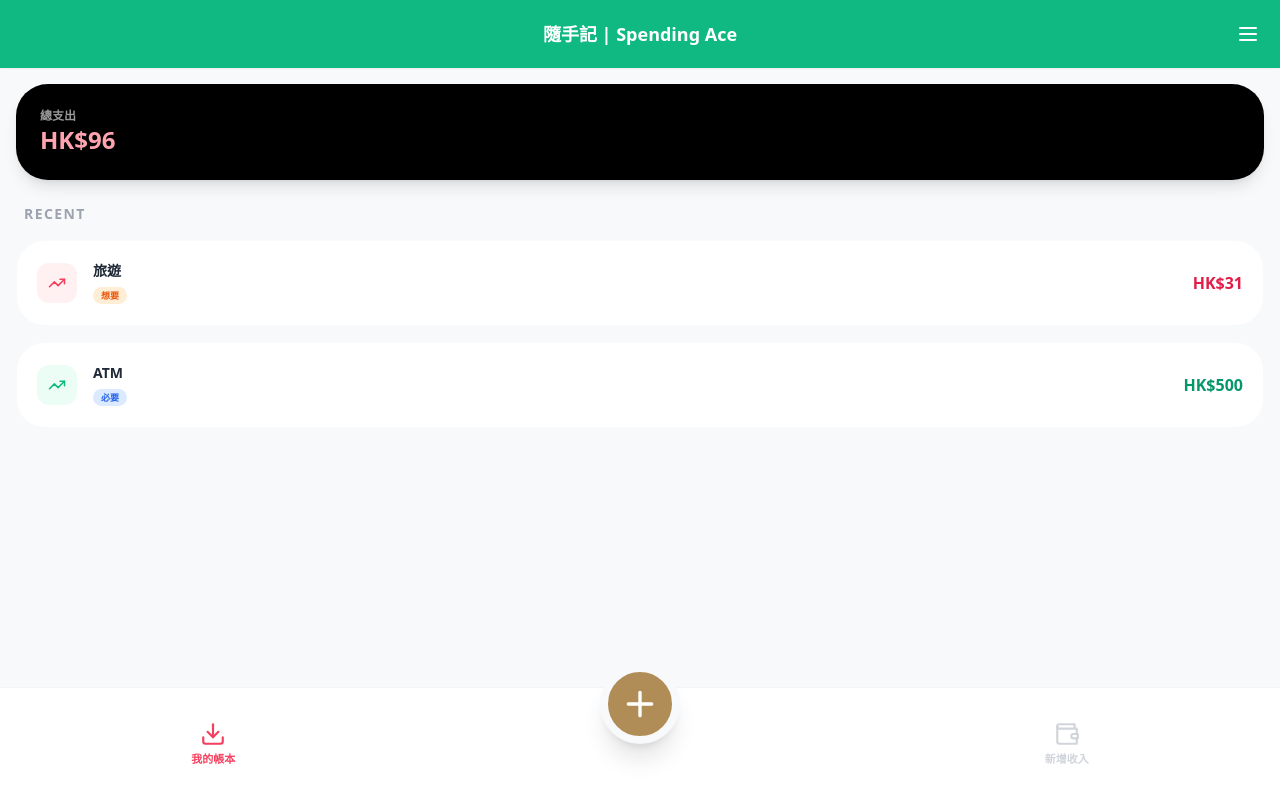
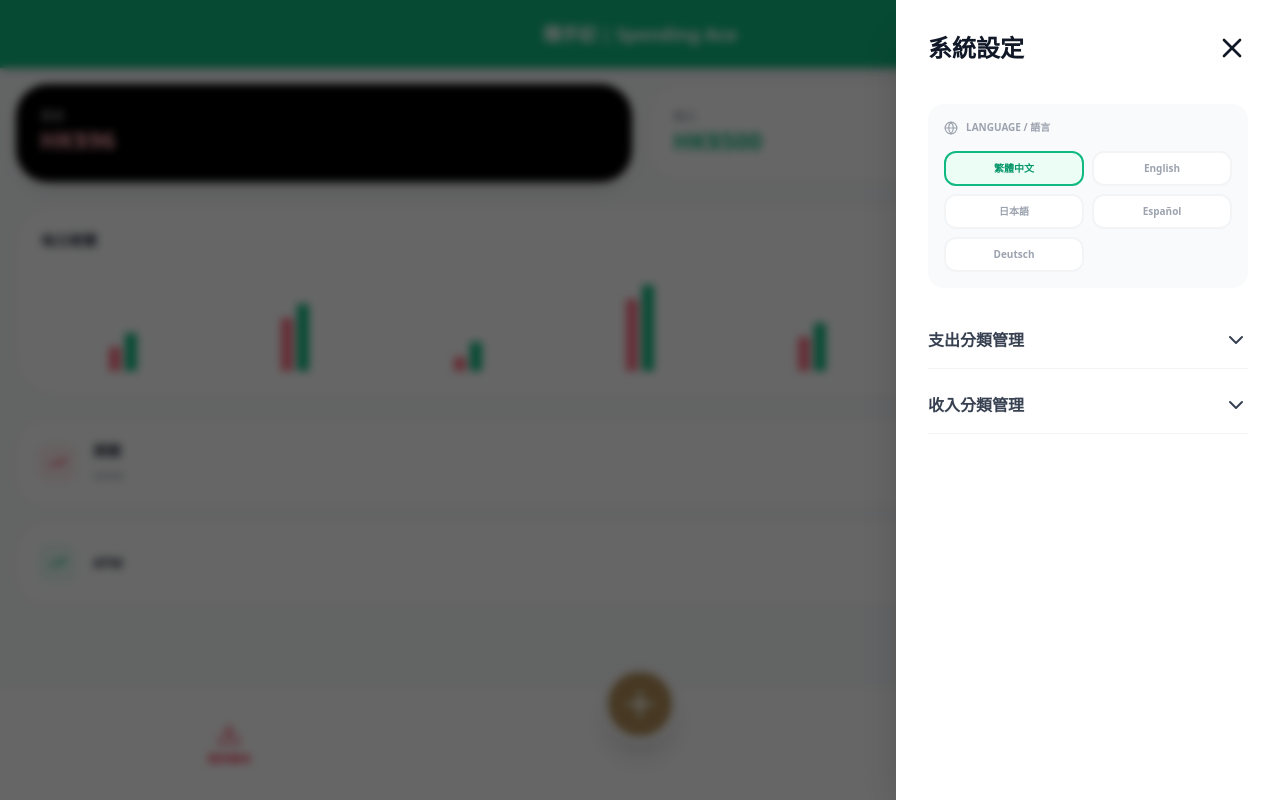
Before and after one commit to nattoisemobileai-max/mymoney, a React (Create React App) app: page / in a window 1280 px wide. Both pictures are taken after a click on the button 1240 px from the left and 34 px from the top of the page. Built offline with nearby package versions, Linux system fonts and the light colour scheme.

Commit message:
Update App.js

```diff
--- a/src/App.js
+++ b/src/App.js
@@ -1,6 +1,6 @@
 import React, { useState } from 'react';
 import {
-  Download, Wallet, Plus, X, ChevronLeft, Menu,
+  Download, Wallet, Plus, X, ChevronLeft, ChevronRight, Menu,
   Trash2, TrendingUp, Globe, ChevronDown, ChevronUp, Check
 } from 'lucide-react';
 
@@ -9,16 +9,16 @@ const App = () => {
   const [showInputPage, setShowInputPage] = useState(false);
   const [inputType, setInputType] = useState('expense');
   const [showSettingsModal, setShowSettingsModal] = useState(false);
-  const [selectedRecord, setSelectedRecord] = useState(null);
 
+  // 分類展開狀態
   const [expandExp, setExpandExp] = useState(false);
   const [expandInc, setExpandInc] = useState(false);
 
-  // 表單數據狀態
+  // 表單數據
   const [formData, setFormData] = useState({
-    amount: '',
+    amount: '0',
     category: '旅遊',
-    nature: 'essential', // 'essential' (必要) or 'desire' (想要)
+    nature: 'essential', // 僅支出使用
     note: '',
     date: '2026-05-04'
   });
@@ -31,56 +31,68 @@ const App = () => {
   });
 
   const [records, setRecords] = useState([
-    { type: 'expense', amount: 31, category: '旅遊', nature: 'desire', id: 1, date: '2026-04-21' },
-    { type: 'income', amount: 500, category: 'ATM', nature: 'essential', id: 5, date: '2026-04-21' }
+    { type: 'expense', amount: 31, category: '旅遊', nature: 'desire', id: 1, date: '2026-05-04' },
+    { type: 'income', amount: 500, category: 'ATM', nature: 'essential', id: 5, date: '2026-05-04' }
   ]);
 
   const handleSave = () => {
-    if (!formData.amount || parseFloat(formData.amount) <= 0) {
-      alert("請輸入有效金額");
-      return;
-    }
-    const newRecord = {
-      ...formData,
-      type: inputType,
-      amount: Number(formData.amount),
-      id: Date.now()
-    };
+    const newRecord = { ...formData, type: inputType, amount: Number(formData.amount), id: Date.now() };
     setRecords([newRecord, ...records]);
     setShowInputPage(false);
-    setFormData({ amount: '', category: '旅遊', nature: 'essential', note: '', date: '2026-05-04' });
+    setFormData({ amount: '0', category: '旅遊', nature: 'essential', note: '', date: '2026-05-04' });
   };
 
   return (
     <div className="min-h-screen bg-[#F8F9FB] text-gray-900 pb-32 font-sans select-none overflow-x-hidden">
 
       {/* Header */}
-      <div className="bg-emerald-500 text-white p-5 sticky top-0 z-50 flex justify-between items-center shadow-sm">
+      <div className="bg-emerald-500 text-white p-5 sticky top-0 z-50 flex justify-between items-center shadow-md">
         <div className="w-10"></div>
         <h1 className="font-bold text-lg">{currentSettings.appName}</h1>
         <button onClick={() => setShowSettingsModal(true)} className="w-10 flex justify-end active:scale-90"><Menu size={24} /></button>
       </div>
 
-      {/* 主頁內容 (統計圖表) */}
+      {/* 主頁 (顯示 Bar Chart) */}
       {activeTab === 'home' && !showInputPage && (
         <main className="p-4 space-y-6 animate-in fade-in">
-          {/* ... (此處保留之前的 Bar Chart 與環狀圖代碼，為簡潔隱藏) ... */}
-          <div className="bg-black text-white p-6 rounded-[2rem] shadow-lg">
-            <p className="text-xs font-bold opacity-60">總支出</p>
-            <p className="text-2xl font-black text-rose-300">HK$96</p>
+          <div className="grid grid-cols-2 gap-4">
+            <div className="bg-black text-white p-6 rounded-[2rem] shadow-lg">
+              <p className="text-xs font-bold opacity-60">支出</p>
+              <p className="text-2xl font-black text-rose-300">HK$96</p>
+            </div>
+            <div className="bg-white p-6 rounded-[2rem] border border-gray-100 shadow-sm">
+              <p className="text-xs font-bold text-gray-400">收入</p>
+              <p className="text-2xl font-black text-emerald-500">HK$500</p>
+            </div>
+          </div>
+
+          {/* 每日概覽 Bar Chart (還原) */}
+          <div className="bg-white p-6 rounded-[2.5rem] shadow-sm border border-gray-50">
+            <div className="flex justify-between items-center mb-6">
+              <h3 className="text-sm font-black text-gray-700">每日概覽</h3>
+              <div className="flex gap-4 text-[10px] font-bold">
+                <span className="flex items-center gap-1"><div className="w-2 h-2 rounded-full bg-rose-500"></div> 支出</span>
+                <span className="flex items-center gap-1"><div className="w-2 h-2 rounded-full bg-emerald-500"></div> 收入</span>
+              </div>
+            </div>
+            <div className="h-24 flex items-end justify-around gap-2">
+              {[40, 70, 30, 90, 50, 60, 45].map((h, i) => (
+                <div key={i} className="flex gap-1 items-end h-full">
+                  <div className="w-3 bg-rose-400 rounded-t-sm" style={{ height: `${h-15}%` }}></div>
+                  <div className="w-3 bg-emerald-500 rounded-t-sm" style={{ height: `${h}%` }}></div>
+                </div>
+              ))}
+            </div>
           </div>
 
           <div className="space-y-4">
-            <h3 className="text-sm font-black text-gray-400 px-2 uppercase tracking-widest">Recent</h3>
             {records.map(record => (
-              <div key={record.id} onClick={() => setSelectedRecord(record)} className="bg-white p-5 rounded-[1.8rem] flex justify-between items-center border border-gray-50 active:bg-gray-100">
+              <div key={record.id} className="bg-white p-5 rounded-[1.8rem] flex justify-between items-center border border-gray-50 active:bg-gray-50">
                 <div className="flex items-center gap-4">
                   <div className={`w-10 h-10 rounded-xl flex items-center justify-center ${record.type === 'expense' ? 'bg-rose-50 text-rose-500' : 'bg-emerald-50 text-emerald-500'}`}><TrendingUp size={18}/></div>
                   <div>
                     <p className="font-black text-gray-800 text-sm">{record.category}</p>
-                    <span className={`text-[9px] px-2 py-0.5 rounded-full font-bold ${record.nature === 'essential' ? 'bg-blue-100 text-blue-600' : 'bg-orange-100 text-orange-600'}`}>
-                      {record.nature === 'essential' ? '必要' : '想要'}
-                    </span>
+                    {record.type === 'expense' && <span className="text-[9px] font-bold text-gray-400 uppercase">{record.nature}</span>}
                   </div>
                 </div>
                 <p className={`font-black ${record.type === 'expense' ? 'text-rose-600' : 'text-emerald-600'}`}>HK${record.amount}</p>
@@ -90,89 +102,90 @@ const App = () => {
         </main>
       )}
 
-      {/* 新增支出/收入頁面 (修復後的彈出層) */}
+      {/* 新增頁面 (還原 Calendar Bar + 條件顯示必要/想要) */}
       {showInputPage && (
-        <div className="fixed inset-0 bg-white z-[200] flex flex-col animate-in slide-in-from-bottom duration-300">
+        <div className="fixed inset-0 bg-white z-[200] flex flex-col animate-in slide-in-from-bottom">
           <div className={`${inputType === 'expense' ? 'bg-rose-500' : 'bg-blue-500'} p-6 text-white flex justify-between items-center`}>
             <button onClick={() => setShowInputPage(false)}><X size={32} /></button>
             <span className="text-xl font-black">{inputType === 'expense' ? '新增支出' : '新增收入'}</span>
-            <button onClick={handleSave} className="bg-white text-gray-800 px-8 py-2 rounded-full font-black shadow-lg active:scale-95">儲存</button>
+            <button onClick={handleSave} className="bg-white text-gray-800 px-8 py-2 rounded-full font-black">儲存</button>
           </div>
 
+          {/* Calendar Bar (還原自 image_2.png) */}
+          <section className="bg-gray-50/50 py-6 border-b border-gray-100">
+            <div className="flex items-center justify-center gap-6 mb-6 font-black text-gray-800">
+              <ChevronLeft size={20} className="text-gray-300"/> 2026年5月 <ChevronRight size={20} className="text-gray-300"/>
+            </div>
+            <div className="flex gap-3 overflow-x-auto no-scrollbar px-6">
+              {[1, 2, 3, 4, 5, 6, 7].map(d => (
+                <button key={d} onClick={() => setFormData({...formData, date: `2026-05-0${d}`})} className={`min-w-[60px] py-4 rounded-2xl flex flex-col items-center border-2 transition-all ${formData.date.includes(d.toString()) ? 'border-black bg-white shadow-md' : 'border-transparent bg-gray-100 text-gray-400'}`}>
+                  <span className="text-[10px] font-bold mb-1">一</span><span className="text-xl font-black">{d}</span>
+                </button>
+              ))}
+            </div>
+          </section>
+
           <div className="flex-1 overflow-y-auto p-6 space-y-8">
-            {/* 金額輸入 */}
             <section>
               <label className="text-xs font-black text-gray-400 mb-3 block uppercase tracking-widest">金額 (HKD)</label>
-              <input
-                type="number"
-                value={formData.amount}
-                onChange={(e) => setFormData({...formData, amount: e.target.value})}
-                placeholder="0.00"
-                className="w-full bg-gray-50 border-none p-6 rounded-[2rem] text-5xl font-black text-right focus:ring-2 focus:ring-rose-500 outline-none"
-              />
+              <input type="number" value={formData.amount} onChange={(e) => setFormData({...formData, amount: e.target.value})} className="w-full bg-gray-50 p-6 rounded-[2rem] text-5xl font-black text-right outline-none"/>
             </section>
 
-            {/* 必要 & 想要 (你要求的新功能) */}
-            <section>
-              <label className="text-xs font-black text-gray-400 mb-3 block uppercase tracking-widest">消費性質 (必選)</label>
-              <div className="flex gap-4">
-                <button
-                  onClick={() => setFormData({...formData, nature: 'essential'})}
-                  className={`flex-1 py-4 rounded-2xl font-black flex items-center justify-center gap-2 border-2 transition-all ${formData.nature === 'essential' ? 'bg-blue-500 text-white border-blue-500 shadow-md' : 'bg-white text-gray-400 border-gray-100'}`}
-                >
-                  {formData.nature === 'essential' && <Check size={18}/>} 必要
-                </button>
-                <button
-                  onClick={() => setFormData({...formData, nature: 'desire'})}
-                  className={`flex-1 py-4 rounded-2xl font-black flex items-center justify-center gap-2 border-2 transition-all ${formData.nature === 'desire' ? 'bg-orange-400 text-white border-orange-400 shadow-md' : 'bg-white text-gray-400 border-gray-100'}`}
-                >
-                  {formData.nature === 'desire' && <Check size={18}/>} 想要
-                </button>
-              </div>
-            </section>
+            {/* 只有支出顯示 必要/想要 */}
+            {inputType === 'expense' && (
+              <section className="animate-in fade-in">
+                <label className="text-xs font-black text-gray-400 mb-3 block uppercase tracking-widest">消費性質 (必選)</label>
+                <div className="flex gap-4">
+                  <button onClick={() => setFormData({...formData, nature: 'essential'})} className={`flex-1 py-4 rounded-2xl font-black flex items-center justify-center gap-2 border-2 ${formData.nature === 'essential' ? 'bg-blue-600 text-white border-blue-600' : 'bg-white text-gray-400'}`}>{formData.nature === 'essential' && <Check size={18}/>} 必要</button>
+                  <button onClick={() => setFormData({...formData, nature: 'desire'})} className={`flex-1 py-4 rounded-2xl font-black flex items-center justify-center gap-2 border-2 ${formData.nature === 'desire' ? 'bg-orange-500 text-white border-orange-500' : 'bg-white text-gray-400'}`}>{formData.nature === 'desire' && <Check size={18}/>} 想要</button>
+                </div>
+              </section>
+            )}
 
-            {/* 分類選擇 */}
             <section>
               <label className="text-xs font-black text-gray-400 mb-3 block uppercase tracking-widest">分類</label>
-              <div className="flex gap-3 overflow-x-auto no-scrollbar pb-2">
+              <div className="flex gap-3 overflow-x-auto no-scrollbar">
                 {(inputType === 'expense' ? currentSettings.expCategories : currentSettings.incCategories).map(cat => (
-                  <button
-                    key={cat}
-                    onClick={() => setFormData({...formData, category: cat})}
-                    className={`px-8 py-4 rounded-2xl border-2 whitespace-nowrap font-black transition-all ${formData.category === cat ? 'border-gray-800 bg-gray-800 text-white' : 'border-gray-100 text-gray-400'}`}
-                  >
-                    {cat}
-                  </button>
+                  <button key={cat} onClick={() => setFormData({...formData, category: cat})} className={`px-8 py-4 rounded-2xl border-2 whitespace-nowrap font-black ${formData.category === cat ? 'bg-gray-800 text-white border-gray-800' : 'border-gray-100 text-gray-400'}`}>{cat}</button>
                 ))}
               </div>
-            </section>
-
-            {/* 備註 */}
-            <section>
-              <label className="text-xs font-black text-gray-400 mb-3 block uppercase tracking-widest">備註</label>
-              <textarea
-                value={formData.note}
-                onChange={(e) => setFormData({...formData, note: e.target.value})}
-                placeholder="寫點什麼..."
-                className="w-full bg-gray-50 border-none p-4 rounded-2xl h-24 font-bold outline-none focus:ring-2 focus:ring-gray-200"
-              />
             </section>
           </div>
         </div>
       )}
 
-      {/* 底部導航 */}
-      <nav className="fixed bottom-0 left-0 right-0 bg-white/95 border-t border-gray-100 flex justify-around items-center py-4 z-40">
+      {/* 設定 Modal (語言 + 摺疊分類) */}
+      {showSettingsModal && (
+        <div className="fixed inset-0 bg-black/60 z-[300] flex justify-end backdrop-blur-sm">
+          <div className="bg-white w-5/6 max-w-sm h-full p-8 flex flex-col shadow-2xl animate-in slide-in-from-right overflow-y-auto">
+            <div className="flex justify-between items-center mb-10"><h2 className="text-2xl font-black">系統設定</h2><button onClick={() => setShowSettingsModal(false)}><X size={32} /></button></div>
+            <section className="bg-gray-50 p-4 rounded-2xl mb-8">
+              <label className="text-[10px] font-black text-gray-400 mb-4 block uppercase flex items-center gap-2"><Globe size={14}/> Language / 語言</label>
+              <div className="grid grid-cols-2 gap-2">
+                {['繁體中文', 'English', '日本語', 'Español', 'Deutsch'].map(lang => (
+                  <button key={lang} onClick={() => setCurrentSettings({...currentSettings, language: lang})} className={`p-2 rounded-xl border-2 font-bold text-[10px] ${currentSettings.language === lang ? 'border-emerald-500 bg-emerald-50 text-emerald-600' : 'bg-white text-gray-400 border-gray-100'}`}>{lang}</button>
+                ))}
+              </div>
+            </section>
+            <section className="border-b border-gray-100 pb-2 mb-4">
+              <button onClick={() => setExpandExp(!expandExp)} className="w-full flex justify-between font-black text-gray-700 py-2">支出分類管理 {expandExp ? <ChevronUp/> : <ChevronDown/>}</button>
+              {expandExp && <div className="mt-2 space-y-2">{currentSettings.expCategories.map(c => <div key={c} className="p-3 bg-gray-50 rounded-xl text-xs font-bold">{c}</div>)}</div>}
+            </section>
+            <section className="border-b border-gray-100 pb-2">
+              <button onClick={() => setExpandInc(!expandInc)} className="w-full flex justify-between font-black text-gray-700 py-2">收入分類管理 {expandInc ? <ChevronUp/> : <ChevronDown/>}</button>
+              {expandInc && <div className="mt-2 space-y-2">{currentSettings.incCategories.map(c => <div key={c} className="p-3 bg-gray-50 rounded-xl text-xs font-bold">{c}</div>)}</div>}
+            </section>
+          </div>
+        </div>
+      )}
+
+      {/* 底部導航 (修正點擊 + 號) */}
+      <nav className="fixed bottom-0 left-0 right-0 bg-white/95 border-t border-gray-100 flex justify-around items-center py-4 z-40 px-6">
         <button onClick={() => {setActiveTab('home'); setShowInputPage(false);}} className={`flex flex-col items-center w-1/3 ${activeTab === 'home' && !showInputPage ? 'text-rose-500' : 'text-gray-300'}`}>
           <Download size={26}/><span className="text-[11px] mt-1 font-black">我的帳本</span>
         </button>
         <div className="relative -top-10 w-1/3 flex justify-center">
-          <button
-            onClick={() => { setInputType('expense'); setShowInputPage(true); }}
-            className="bg-[#B08D57] w-20 h-20 rounded-full flex items-center justify-center text-white shadow-xl border-[8px] border-[#F8F9FB] active:scale-90 transition-all"
-          >
-            <Plus size={40} />
-          </button>
+          <button onClick={() => { setInputType('expense'); setShowInputPage(true); }} className="bg-[#B08D57] w-20 h-20 rounded-full flex items-center justify-center text-white shadow-xl border-[8px] border-[#F8F9FB] active:scale-90 transition-all"><Plus size={40} /></button>
         </div>
         <button onClick={() => { setInputType('income'); setShowInputPage(true); }} className={`flex flex-col items-center w-1/3 ${showInputPage && inputType === 'income' ? 'text-blue-500' : 'text-gray-300'}`}>
           <Wallet size={26}/><span className="text-[11px] mt-1 font-black">新增收入</span>
```
